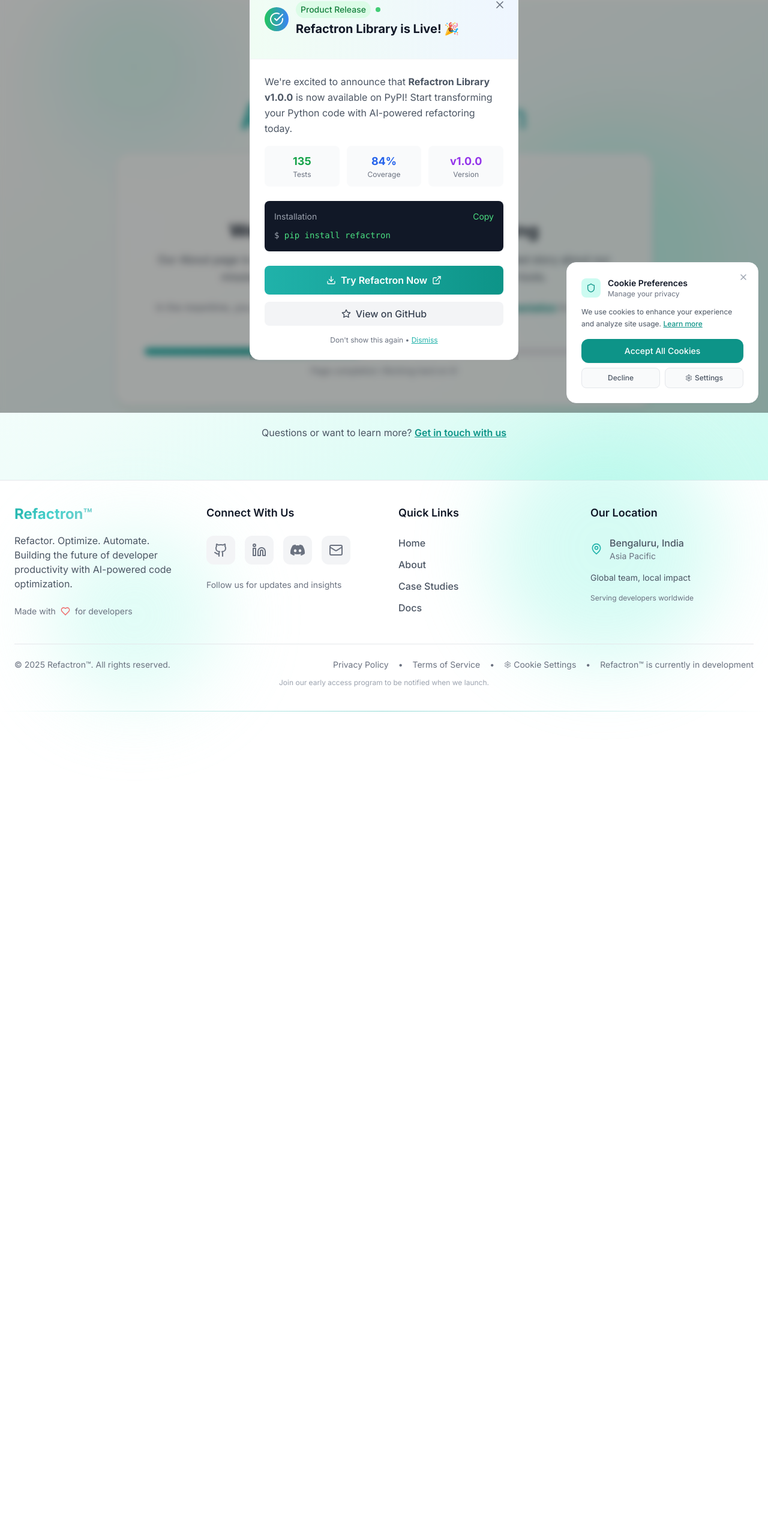
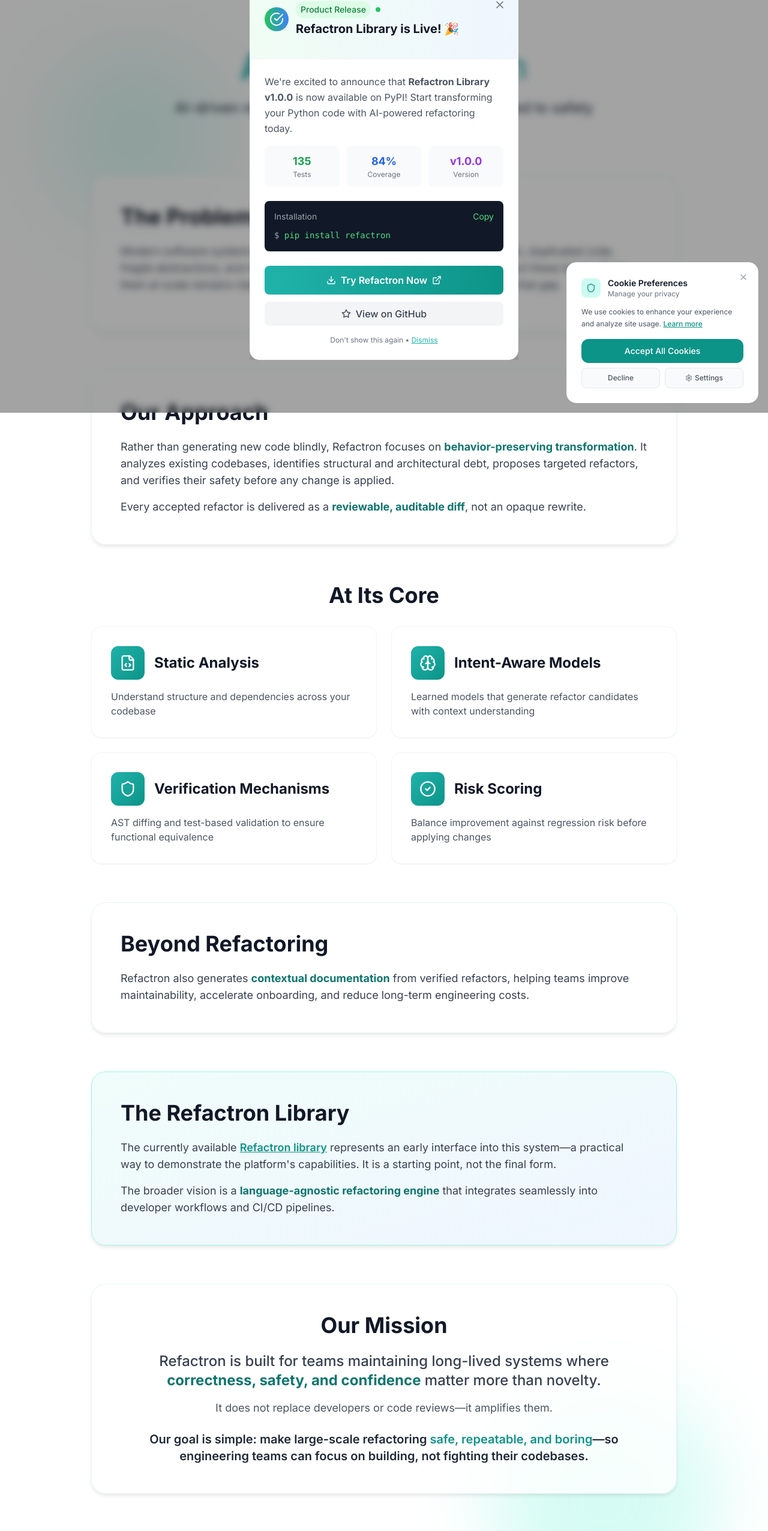
Before and after one commit to Refactron-ai/Refactron_Website, a React (Create React App) app: page /about in a window 1280 px wide. Shown: the part 112-2664 px from the top of the page at 60% size. Before the commit the page ends 1298 px from the top, so only its background shows below. Built offline with nearby package versions, Linux system fonts and the light colour scheme.

Commit message:
Changed the app branding and updated the about section

```diff
--- a/src/components/AboutPage.tsx
+++ b/src/components/AboutPage.tsx
@@ -1,10 +1,58 @@
 import React from 'react';
-import { motion } from 'framer-motion';
-import { Wrench, Code2, Users, Sparkles } from 'lucide-react';
+import {
+  Brain,
+  Shield,
+  CheckCircle2,
+  FileCode,
+  ArrowRight,
+  BookOpen,
+} from 'lucide-react';
+import useSEO from '../hooks/useSEO';
 
 const AboutPage: React.FC = () => {
+  // SEO Configuration
+  useSEO({
+    title: 'About Refactron | AI-Driven Refactoring Intelligence Platform',
+    description:
+      'Refactron is an AI-driven refactoring intelligence platform designed to safely evolve real-world codebases through behavior-preserving transformation, static analysis, and verification mechanisms.',
+    keywords:
+      'AI code refactoring, automated refactoring, code modernization, technical debt, static analysis, behavior-preserving transformation, developer tools',
+    ogTitle: 'About Refactron | AI-Driven Refactoring Intelligence',
+    ogDescription:
+      'Safely evolve codebases with AI-powered refactoring. Behavior-preserving transformation with verification and risk scoring.',
+    canonical: 'https://refactron.dev/about',
+    robots: 'index, follow',
+  });
+
+  const coreComponents = [
+    {
+      icon: FileCode,
+      title: 'Static Analysis',
+      description:
+        'Understand structure and dependencies across your codebase',
+    },
+    {
+      icon: Brain,
+      title: 'Intent-Aware Models',
+      description:
+        'Learned models that generate refactor candidates with context understanding',
+    },
+    {
+      icon: Shield,
+      title: 'Verification Mechanisms',
+      description:
+        'AST diffing and test-based validation to ensure functional equivalence',
+    },
+    {
+      icon: CheckCircle2,
+      title: 'Risk Scoring',
+      description:
+        'Balance improvement against regression risk before applying changes',
+    },
+  ];
+
   return (
-    <div className="min-h-screen bg-gradient-to-br from-white via-primary-50 to-primary-100 flex items-center justify-center px-4 py-16">
+    <div className="relative min-h-screen">
       {/* Background Effects */}
       <div className="absolute inset-0 overflow-hidden pointer-events-none">
         <div className="absolute top-20 left-20 w-72 h-72 bg-primary-100 rounded-full blur-3xl animate-float opacity-60"></div>
@@ -14,132 +62,164 @@
         ></div>
       </div>
 
-      <motion.div
-        initial={{ opacity: 0, y: 20 }}
-        animate={{ opacity: 1, y: 0 }}
-        transition={{ duration: 0.6 }}
-        className="max-w-4xl w-full text-center relative z-10"
-      >
-        {/* Main Heading */}
-        <motion.div
-          initial={{ scale: 0.9 }}
-          animate={{ scale: 1 }}
-          transition={{ duration: 0.5 }}
-          className="mb-8"
-        >
-          {/* Icon Animation */}
-          <div className="flex justify-center gap-4 mb-8">
-            <motion.div
-              animate={{ rotate: [0, 15, -15, 0] }}
-              transition={{ duration: 2, repeat: Infinity, ease: 'easeInOut' }}
-              className="w-16 h-16 bg-primary-200 rounded-full flex items-center justify-center"
-            >
-              <Code2 className="w-8 h-8 text-primary-600" />
-            </motion.div>
-            <motion.div
-              animate={{ y: [0, -10, 0] }}
-              transition={{
-                duration: 2,
-                repeat: Infinity,
-                ease: 'easeInOut',
-                delay: 0.3,
-              }}
-              className="w-16 h-16 bg-primary-300 rounded-full flex items-center justify-center"
-            >
-              <Users className="w-8 h-8 text-primary-600" />
-            </motion.div>
-            <motion.div
-              animate={{ rotate: [0, -15, 15, 0] }}
-              transition={{
-                duration: 2,
-                repeat: Infinity,
-                ease: 'easeInOut',
-                delay: 0.6,
-              }}
-              className="w-16 h-16 bg-primary-400 rounded-full flex items-center justify-center"
-            >
-              <Sparkles className="w-8 h-8 text-primary-600" />
-            </motion.div>
-          </div>
-
-          <h1 className="text-4xl md:text-6xl font-bold mb-4">
+      <div className="relative z-10 max-w-5xl mx-auto px-4 sm:px-6 py-12 sm:py-16 md:py-20">
+        {/* Hero Section */}
+        <div className="text-center mb-12 sm:mb-16">
+          <h1 className="text-4xl sm:text-5xl md:text-6xl font-bold mb-4 sm:mb-6">
             <span className="gradient-text">About Refactron</span>
           </h1>
-        </motion.div>
+          <p className="text-xl sm:text-2xl text-gray-700 font-medium max-w-3xl mx-auto">
+            AI-driven refactoring intelligence platform designed to safely evolve
+            real-world codebases
+          </p>
+        </div>
 
-        {/* Content Card */}
-        <motion.div
-          initial={{ opacity: 0 }}
-          animate={{ opacity: 1 }}
-          transition={{ delay: 0.3, duration: 0.6 }}
-          className="glass-effect rounded-3xl p-8 md:p-12 mb-8"
-        >
-          {/* Under Development Badge */}
-          <motion.div
-            initial={{ opacity: 0, y: -10 }}
-            animate={{ opacity: 1, y: 0 }}
-            transition={{ delay: 0.5, duration: 0.5 }}
-            className="inline-flex items-center gap-2 bg-amber-50 border border-amber-200 rounded-full px-4 py-2 mb-6"
-          >
-            <Wrench className="w-5 h-5 text-amber-600" />
-            <span className="text-amber-700 text-sm font-semibold">
-              Under Development
-            </span>
-          </motion.div>
+        {/* Main Content */}
+        <div className="space-y-12 sm:space-y-16">
+        {/* Problem Statement */}
+        <section className="glass-effect rounded-3xl p-6 sm:p-8 md:p-12">
+          <h2 className="text-2xl sm:text-3xl md:text-4xl font-bold text-gray-900 mb-4 sm:mb-6">
+            The Problem We Solve
+          </h2>
+          <p className="text-base sm:text-lg text-gray-700 leading-relaxed mb-4">
+            Modern software systems accumulate technical debt over time—complex
+            logic, duplicated code, fragile abstractions, and missing
+            documentation. While existing tools can detect these issues, fixing
+            them at scale remains risky, manual, and expensive. Refactron exists
+            to close that gap.
+          </p>
+        </section>
 
-          <h2 className="text-2xl md:text-3xl font-bold text-gray-800 mb-4">
-            We're Building Something Amazing
+        {/* Solution Overview */}
+        <section className="glass-effect rounded-3xl p-6 sm:p-8 md:p-12">
+          <h2 className="text-2xl sm:text-3xl md:text-4xl font-bold text-gray-900 mb-4 sm:mb-6">
+            Our Approach
           </h2>
-          <p className="text-lg text-gray-600 mb-6 leading-relaxed">
-            Our About page is currently under construction. We're crafting a
-            detailed story about our mission to revolutionize code refactoring
-            with AI-powered tools.
+          <p className="text-base sm:text-lg text-gray-700 leading-relaxed mb-4">
+            Rather than generating new code blindly, Refactron focuses on{' '}
+            <strong className="text-primary-700">behavior-preserving transformation</strong>.
+            It analyzes existing codebases, identifies structural and
+            architectural debt, proposes targeted refactors, and verifies their
+            safety before any change is applied.
           </p>
+          <p className="text-base sm:text-lg text-gray-700 leading-relaxed">
+            Every accepted refactor is delivered as a{' '}
+            <strong className="text-primary-700">reviewable, auditable diff</strong>,
+            not an opaque rewrite.
+          </p>
+        </section>
 
-          <p className="text-base text-gray-500 mb-8">
-            In the meantime, you can explore our{' '}
+        {/* Core Components */}
+        <section>
+          <h2 className="text-2xl sm:text-3xl md:text-4xl font-bold text-gray-900 mb-6 sm:mb-8 text-center">
+            At Its Core
+          </h2>
+          <div className="grid grid-cols-1 sm:grid-cols-2 gap-4 sm:gap-6">
+            {coreComponents.map((component, index) => (
+              <div
+                key={index}
+                className="bg-white rounded-2xl p-6 sm:p-8 border border-gray-100 shadow-sm hover:shadow-md transition-shadow"
+              >
+                <div className="flex items-center gap-4 mb-4">
+                  <div className="w-12 h-12 sm:w-14 sm:h-14 bg-gradient-to-br from-primary-500 to-primary-600 rounded-xl flex items-center justify-center flex-shrink-0">
+                    <component.icon className="w-6 h-6 sm:w-7 sm:h-7 text-white" />
+                  </div>
+                  <h3 className="text-xl sm:text-2xl font-bold text-gray-900">
+                    {component.title}
+                  </h3>
+                </div>
+                <p className="text-sm sm:text-base text-gray-600 leading-relaxed">
+                  {component.description}
+                </p>
+              </div>
+            ))}
+          </div>
+        </section>
+
+        {/* Additional Benefits */}
+        <section className="glass-effect rounded-3xl p-6 sm:p-8 md:p-12">
+          <h2 className="text-2xl sm:text-3xl md:text-4xl font-bold text-gray-900 mb-4 sm:mb-6">
+            Beyond Refactoring
+          </h2>
+          <p className="text-base sm:text-lg text-gray-700 leading-relaxed">
+            Refactron also generates{' '}
+            <strong className="text-primary-700">contextual documentation</strong>{' '}
+            from verified refactors, helping teams improve maintainability,
+            accelerate onboarding, and reduce long-term engineering costs.
+          </p>
+        </section>
+
+        {/* Library Positioning */}
+        <section className="glass-effect rounded-3xl p-6 sm:p-8 md:p-12 bg-gradient-to-br from-primary-50 to-blue-50 border-primary-200">
+          <h2 className="text-2xl sm:text-3xl md:text-4xl font-bold text-gray-900 mb-4 sm:mb-6">
+            The Refactron Library
+          </h2>
+          <p className="text-base sm:text-lg text-gray-700 leading-relaxed mb-4">
+            The currently available{' '}
             <a
               href="https://pypi.org/project/refactron/"
               target="_blank"
               rel="noopener noreferrer"
               className="text-primary-600 hover:text-primary-700 font-semibold underline"
             >
-              Refactron Library
+              Refactron library
             </a>{' '}
-            or check out the{' '}
-            <a
-              href="https://docs.refactron.dev"
-              target="_blank"
-              rel="noopener noreferrer"
-              className="text-primary-600 hover:text-primary-700 font-semibold underline"
-            >
-              documentation
-            </a>{' '}
-            to see what we're all about.
+            represents an early interface into this system—a practical way to
+            demonstrate the platform's capabilities. It is a starting point, not
+            the final form.
           </p>
+          <p className="text-base sm:text-lg text-gray-700 leading-relaxed">
+            The broader vision is a{' '}
+            <strong className="text-primary-700">language-agnostic refactoring engine</strong>{' '}
+            that integrates seamlessly into developer workflows and CI/CD pipelines.
+          </p>
+        </section>
 
-          {/* Progress Indicator */}
-          <div className="w-full bg-gray-200 rounded-full h-3 mb-4">
-            <motion.div
-              initial={{ width: 0 }}
-              animate={{ width: '45%' }}
-              transition={{ delay: 0.8, duration: 1.5, ease: 'easeOut' }}
-              className="bg-gradient-to-r from-primary-500 to-primary-600 h-3 rounded-full"
-            ></motion.div>
-          </div>
-          <p className="text-sm text-gray-500">
-            Page completion: Working hard on it!
+        {/* Mission Statement */}
+        <section className="glass-effect rounded-3xl p-6 sm:p-8 md:p-12 text-center">
+          <h2 className="text-2xl sm:text-3xl md:text-4xl font-bold text-gray-900 mb-4 sm:mb-6">
+            Our Mission
+          </h2>
+          <p className="text-xl sm:text-2xl text-gray-700 leading-relaxed mb-4 font-medium">
+            Refactron is built for teams maintaining long-lived systems where{' '}
+            <strong className="text-primary-700">correctness, safety, and confidence</strong>{' '}
+            matter more than novelty.
           </p>
-        </motion.div>
+          <p className="text-base sm:text-lg text-gray-600 leading-relaxed mb-6">
+            It does not replace developers or code reviews—it amplifies them.
+          </p>
+          <p className="text-lg sm:text-xl text-gray-800 font-semibold">
+            Our goal is simple: make large-scale refactoring{' '}
+            <span className="text-primary-600">safe, repeatable, and boring</span>—so
+            engineering teams can focus on building, not fighting their codebases.
+          </p>
+        </section>
+
+        {/* CTAs */}
+        <div className="flex flex-col sm:flex-row gap-4 sm:gap-6 justify-center items-center">
+          <a
+            href="https://pypi.org/project/refactron/"
+            target="_blank"
+            rel="noopener noreferrer"
+            className="group w-full sm:w-auto inline-flex items-center justify-center gap-2 bg-gradient-to-r from-primary-500 to-primary-600 hover:from-primary-600 hover:to-primary-700 text-white font-semibold px-6 sm:px-8 py-3 sm:py-4 rounded-full transition-all duration-300 shadow-lg"
+          >
+            <span>Try Refactron Library</span>
+            <ArrowRight className="w-5 h-5 transition-transform group-hover:translate-x-1" />
+          </a>
+          <a
+            href="https://docs.refactron.dev"
+            target="_blank"
+            rel="noopener noreferrer"
+            className="group w-full sm:w-auto inline-flex items-center justify-center gap-2 bg-white border-2 border-primary-500 text-primary-600 hover:bg-primary-50 font-semibold px-6 sm:px-8 py-3 sm:py-4 rounded-full transition-all duration-300 shadow-lg"
+          >
+            <BookOpen className="w-5 h-5" />
+            <span>View Documentation</span>
+          </a>
+        </div>
 
         {/* Contact Section */}
-        <motion.div
-          initial={{ opacity: 0 }}
-          animate={{ opacity: 1 }}
-          transition={{ delay: 0.6, duration: 0.6 }}
-          className="text-gray-600"
-        >
-          <p>
+        <div className="text-center text-gray-600">
+          <p className="text-base sm:text-lg">
             Questions or want to learn more?{' '}
             <a
               href="mailto:hello@refactron.dev"
@@ -148,8 +228,9 @@
               Get in touch with us
             </a>
           </p>
-        </motion.div>
-      </motion.div>
+        </div>
+      </div>
+      </div>
     </div>
   );
 };
--- a/src/components/NavigationBar.tsx
+++ b/src/components/NavigationBar.tsx
@@ -13,7 +13,7 @@
   { label: 'About', href: '/about' },
   { label: 'Recognition', target: '#recognition' },
   { label: 'Solutions', target: '#features' },
-  { label: 'Products', target: '#product' },
+  { label: 'Products', href: '/products' },
   { label: 'Case Studies', href: '/case-studies' },
   { label: 'Docs', href: 'https://docs.refactron.dev' },
   { label: 'Login', href: '/login' },
--- a/src/components/WhatWeDoSection.tsx
+++ b/src/components/WhatWeDoSection.tsx
@@ -6,39 +6,39 @@
   const features = [
     {
       icon: Brain,
-      title: 'AI-Powered Code Refactoring',
+      title: 'Refactoring Intelligence, Not Blind Automation',
       description:
-        'Advanced machine learning algorithms that understand your codebase and suggest intelligent refactoring strategies.',
+        'Refactron treats refactoring as a structured, safety-first process—focusing on understanding your codebase and proposing targeted, behavior-preserving improvements.',
+    },
+    {
+      icon: Code,
+      title: 'Structural Code Understanding',
+      description:
+        'Analyze codebases beyond surface-level syntax by identifying relationships, dependencies, and structural complexity that impact long-term maintainability.',
+    },
+    {
+      icon: Shield,
+      title: 'Maintainability-Focused Refactoring',
+      description:
+        'Surface refactoring opportunities that reduce complexity, duplication, and architectural rigidity—while keeping changes minimal, reviewable, and safe to adopt.',
+    },
+    {
+      icon: TrendingUp,
+      title: 'Human-in-the-Loop Improvements',
+      description:
+        'Refactron proposes changes, but developers stay in control. Every refactor is delivered as a clear diff for inspection, review, and validation.',
+    },
+    {
+      icon: Rocket,
+      title: 'Legacy Code Evolution',
+      description:
+        'Gradually modernize long-lived systems through verified, incremental improvements rather than risky, large-scale rewrites.',
     },
     {
       icon: Zap,
-      title: 'Performance Optimization',
+      title: 'Workflow-Friendly by Design',
       description:
-        'Automatically identify and fix performance bottlenecks, reducing execution time and resource usage.',
-    },
-    {
-      icon: Shield,
-      title: 'Maintainability Improvements',
-      description:
-        'Transform complex, hard-to-maintain code into clean, readable, and well-structured solutions.',
-    },
-    {
-      icon: TrendingUp,
-      title: 'Developer Productivity',
-      description:
-        'Save hours of manual refactoring with automated suggestions that follow industry best practices.',
-    },
-    {
-      icon: Code,
-      title: 'Legacy Code Modernization',
-      description:
-        'Safely modernize outdated codebases while maintaining functionality and improving architecture.',
-    },
-    {
-      icon: Rocket,
-      title: 'Seamless Integration',
-      description:
-        'Works with your existing development workflow and integrates with popular IDEs and CI/CD pipelines.',
+        'Designed to fit into existing developer workflows today, with a long-term vision of seamless CI/CD and tooling integration across your engineering stack.',
     },
   ];
 
@@ -57,64 +57,23 @@
       </div>
 
       <div className="max-w-7xl mx-auto relative z-10">
-        {/* Product Announcement */}
-        <motion.div
-          initial={{ opacity: 0, y: 30 }}
-          whileInView={{ opacity: 1, y: 0 }}
-          transition={{ duration: 0.8 }}
-          viewport={{ once: true }}
-          className="text-center mb-8 sm:mb-12"
-        >
-          <div className="bg-gradient-to-r from-green-50 to-blue-50 border border-green-200 rounded-2xl p-6 sm:p-8 max-w-4xl mx-auto">
-            <div className="inline-flex items-center gap-2 bg-green-100 text-green-800 rounded-full px-4 py-2 mb-4 text-sm font-medium">
-              <span className="w-2 h-2 bg-green-500 rounded-full animate-pulse"></span>
-              Product Release
-            </div>
-            <h3 className="text-xl sm:text-2xl md:text-3xl font-bold mb-3 text-gray-900">
-              Refactron Library v1.0.0 is Now Live!
-            </h3>
-            <p className="text-base sm:text-lg text-gray-600 mb-4 max-w-2xl mx-auto">
-              Our first product is officially available on PyPI. Install it
-              today and start transforming your Python code with AI-powered
-              refactoring.
-            </p>
-            <div className="flex flex-wrap items-center justify-center gap-4 text-sm text-gray-500 mb-4">
-              <div className="flex items-center gap-2">
-                <div className="w-2 h-2 bg-green-500 rounded-full"></div>
-                <span>98 Tests Passing</span>
-              </div>
-              <div className="flex items-center gap-2">
-                <div className="w-2 h-2 bg-green-500 rounded-full"></div>
-                <span>90% Coverage</span>
-              </div>
-              <div className="flex items-center gap-2">
-                <div className="w-2 h-2 bg-green-500 rounded-full"></div>
-                <span>Production Ready</span>
-              </div>
-            </div>
-            <div className="bg-gray-900 text-green-400 rounded-lg p-3 font-mono text-sm max-w-md mx-auto">
-              <span className="text-gray-400">$</span> pip install refactron
-            </div>
-          </div>
-        </motion.div>
-
         {/* Section Header */}
         <motion.div
           initial={{ opacity: 0, y: 30 }}
           whileInView={{ opacity: 1, y: 0 }}
           transition={{ duration: 0.8 }}
           viewport={{ once: true }}
-          className="text-center mb-12 sm:mb-16 md:mb-20"
+          className="text-center mb-12 sm:mb-16 md:mb-20 max-w-4xl mx-auto"
         >
           <h2 className="text-2xl sm:text-3xl md:text-4xl lg:text-5xl font-bold mb-4 sm:mb-6 md:mb-8 text-gray-900">
-            AI-Powered Code Refactoring Solutions
+            Refactoring Intelligence, Not Blind Automation
           </h2>
           <p className="text-base sm:text-lg md:text-xl text-gray-600 max-w-3xl mx-auto leading-relaxed px-2">
-            Refactron leverages cutting-edge artificial intelligence to
-            transform how developers approach automated code optimization. Our
-            intelligent refactoring tools don't just improve code—they
-            revolutionize the entire development workflow with AI-driven code
-            modernization.
+            Refactron approaches refactoring as a structured, safety-first
+            process—not a generic code generation task. It focuses on
+            understanding code relationships and proposing targeted improvements
+            that preserve behavior, so teams can evolve complex systems with
+            confidence instead of risk-heavy rewrites.
           </p>
         </motion.div>
 
@@ -154,14 +113,13 @@
         >
           <div className="bg-white rounded-2xl p-6 sm:p-8 md:p-12 max-w-4xl mx-auto shadow-sm border border-gray-100">
             <h3 className="text-xl sm:text-2xl md:text-3xl font-bold mb-4 sm:mb-6 text-gray-900">
-              The Future of Code Optimization
+              A Safer Direction for Code Quality
             </h3>
             <p className="text-base sm:text-lg text-gray-600 leading-relaxed mb-6 sm:mb-8 px-2">
-              Imagine a world where every developer has access to an AI
-              assistant that not only understands their code but can
-              intelligently improve it. That's what Refactron brings to the
-              table—a revolutionary approach to code quality that scales with
-              your team and grows with your projects.
+              Refactron is built on the belief that improving code quality
+              should be predictable, explainable, and boring. The goal is not
+              novelty, but confidence at scale—making large-scale refactoring a
+              safe, repeatable part of everyday engineering work.
             </p>
             <div className="flex flex-col sm:flex-row items-center justify-center gap-4 sm:gap-6 text-sm text-gray-500">
               <div className="flex items-center gap-2">
```
Also changed, not shown: src/App.tsx (+9 -2 lines), src/components/ProductsPage.tsx (added, +8 -0 lines).
